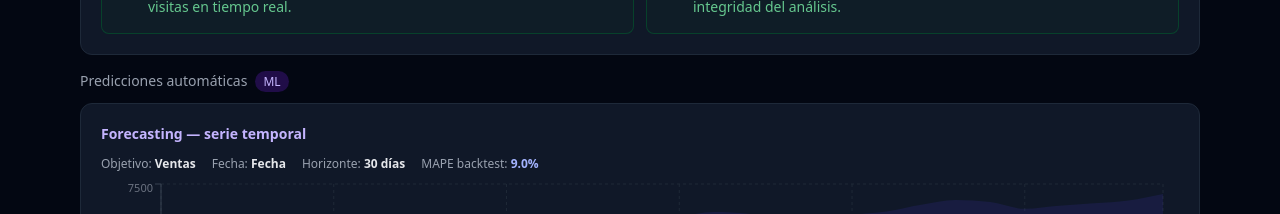
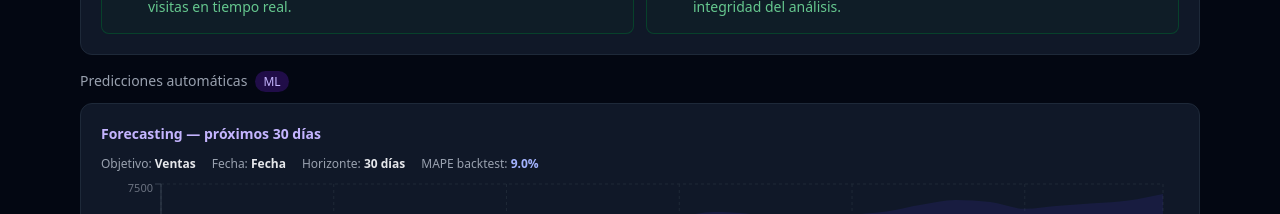
Before and after one commit to BorjaEscolanoMartin/DataInsightAI, a Next.js app in the folder apps/web/: page /demo in a window 1280 px wide. Shown: the part 2020-2234 px from the top of the page. Built offline with nearby package versions, Linux system fonts and the light colour scheme.

Commit message:
fix(web): show WAPE first, MAE as detail and the horizon in its own unit
The chart title names the horizon (próximos 12 meses, próximas 12 semanas...), the
target says when repeated dates were summed, and analyses stored before keep their
MAPE and horizon in days.

```diff
--- a/apps/web/src/components/predictions/ForecastChart.tsx
+++ b/apps/web/src/components/predictions/ForecastChart.tsx
@@ -11,6 +11,7 @@ import {
   Tooltip,
   Legend,
 } from "recharts"
+import { horizonText, targetText } from "@/lib/forecast"
 import type { ForecastOut } from "@/types/api"
 
 interface Props {
@@ -34,15 +35,25 @@ export function ForecastChart({ forecast }: Props) {
     <div className="space-y-2">
       <div className="flex flex-wrap items-center gap-4 text-xs text-gray-400">
         <span>
-          Objetivo: <strong className="text-gray-200">{forecast.target_column}</strong>
+          Objetivo: <strong className="text-gray-200">{targetText(forecast)}</strong>
         </span>
         <span>
           Fecha: <strong className="text-gray-200">{forecast.date_column}</strong>
         </span>
         <span>
-          Horizonte: <strong className="text-gray-200">{forecast.horizon_days} días</strong>
+          Horizonte: <strong className="text-gray-200">{horizonText(forecast)}</strong>
         </span>
-        {forecast.mape !== null && (
+        {forecast.wape != null && (
+          <span>
+            WAPE backtest: <strong className="text-indigo-300">{forecast.wape.toFixed(1)}%</strong>
+          </span>
+        )}
+        {forecast.mae != null && (
+          <span>
+            MAE: <strong className="text-gray-200">{forecast.mae.toFixed(1)}</strong>
+          </span>
+        )}
+        {forecast.mape != null && (
           <span>
             MAPE backtest: <strong className="text-indigo-300">{forecast.mape.toFixed(1)}%</strong>
           </span>
--- a/apps/web/src/components/predictions/PredictionsPanel.tsx
+++ b/apps/web/src/components/predictions/PredictionsPanel.tsx
@@ -1,5 +1,6 @@
 "use client"
 
+import { nextHorizonText } from "@/lib/forecast"
 import type { PredictionsOut } from "@/types/api"
 import { ForecastChart } from "./ForecastChart"
 import { FeatureImportance } from "./FeatureImportance"
@@ -26,7 +27,7 @@ export function PredictionsPanel({ predictions }: Props) {
       {hasForecast && (
         <div className="rounded-xl border border-gray-800 bg-gray-900 p-5">
           <h3 className="mb-3 text-sm font-semibold text-violet-300">
-            Forecasting — serie temporal
+            Forecasting — {nextHorizonText(forecast!)}
           </h3>
           <ForecastChart forecast={forecast!} />
         </div>
--- /dev/null
+++ b/apps/web/src/lib/forecast.ts
@@ -0,0 +1,30 @@
+import type { ForecastFrequency, ForecastOut } from "@/types/api"
+
+const FREQUENCIES: Record<ForecastFrequency, { next: string; unit: string; adjective: string }> = {
+  D: { next: "próximos", unit: "días", adjective: "diaria" },
+  W: { next: "próximas", unit: "semanas", adjective: "semanal" },
+  M: { next: "próximos", unit: "meses", adjective: "mensual" },
+  Q: { next: "próximos", unit: "trimestres", adjective: "trimestral" },
+  Y: { next: "próximos", unit: "años", adjective: "anual" },
+}
+
+// Analyses stored before the forecast had a frequency were daily, with horizon_days.
+function frequencyOf(forecast: ForecastOut) {
+  return FREQUENCIES[forecast.frequency ?? "D"]
+}
+
+/** "12 meses" */
+export function horizonText(forecast: ForecastOut): string {
+  return `${forecast.horizon ?? forecast.horizon_days ?? 30} ${frequencyOf(forecast).unit}`
+}
+
+/** "próximos 12 meses" */
+export function nextHorizonText(forecast: ForecastOut): string {
+  return `${frequencyOf(forecast).next} ${horizonText(forecast)}`
+}
+
+/** "Suma mensual de Ventas" when repeated dates were summed, otherwise the column name. */
+export function targetText(forecast: ForecastOut): string {
+  if (forecast.aggregation !== "sum") return forecast.target_column
+  return `Suma ${frequencyOf(forecast).adjective} de ${forecast.target_column}`
+}
--- a/apps/web/src/types/api.ts
+++ b/apps/web/src/types/api.ts
@@ -99,11 +99,19 @@ export interface ForecastPoint {
   yhat_upper: number
 }
 
+export type ForecastFrequency = "D" | "W" | "M" | "Q" | "Y"
+
 export interface ForecastOut {
   target_column: string
   date_column: string
-  mape: number | null
-  horizon_days: number
+  aggregation?: "none" | "sum" | null
+  frequency?: ForecastFrequency | null
+  horizon?: number | null
+  wape?: number | null
+  mae?: number | null
+  // Only in analyses stored before the forecast measured WAPE and MAE per frequency.
+  mape?: number | null
+  horizon_days?: number | null
   points: ForecastPoint[]
 }
 
```
Also changed, not shown: 2 other files (tests, documents, lock files or other folders).
